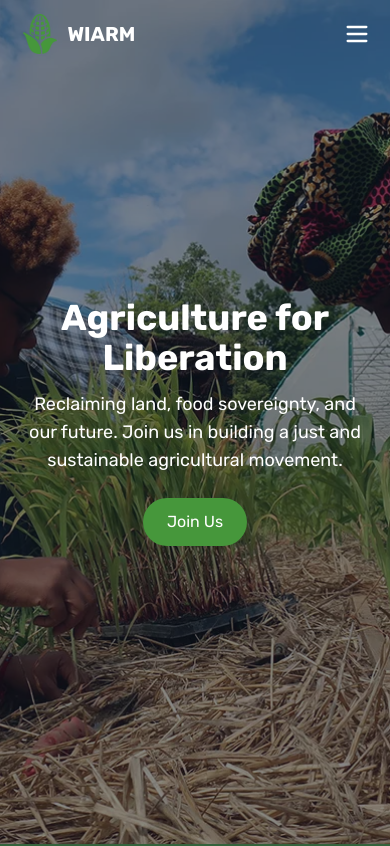
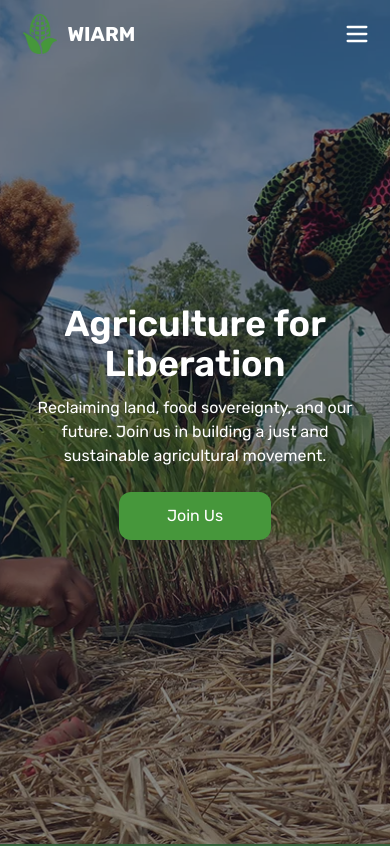
Before and after one commit to rorisangputu/wiarm, a React (Vite) app: page / in a window 390 px wide. Shown: the top 846 px of the page. Built offline with nearby package versions, Linux system fonts and the light colour scheme.

Commit message:
styling text

```diff
--- a/src/components/Hero.jsx
+++ b/src/components/Hero.jsx
@@ -14,12 +14,13 @@ const Hero = () => {
 
   {/* Content */}
   <div className="relative z-10 text-center px-6">
-    <h1 className="text-4xl font-bold md:text-5xl">Agriculture for Liberation</h1>
-    <p className="mt-3 text-lg md:text-xl max-w-2xl mx-auto">
-      Reclaiming land, food sovereignty, and our future. Join us in building a just and sustainable agricultural movement.
+    <h1 className="text-4xl font-semibold md:text-5xl">Agriculture for Liberation</h1>
+    <p className="mt-3 font-normal text-md md:text-xl max-w-2xl mx-auto">
+      Reclaiming land, food sovereignty, and our future.
+      Join us in building a just and sustainable agricultural movement.
     </p>
 
-    <button className="mt-6 px-6 py-3 bg-[#46973B] hover:bg-green-700 text-white font-normal rounded-3xl transition duration-300">
+    <button className="mt-6 px-12 py-3 bg-[#46973B] hover:bg-green-700 text-white font-normal rounded-xl transition duration-300">
       Join Us
     </button>
   </div>
```
